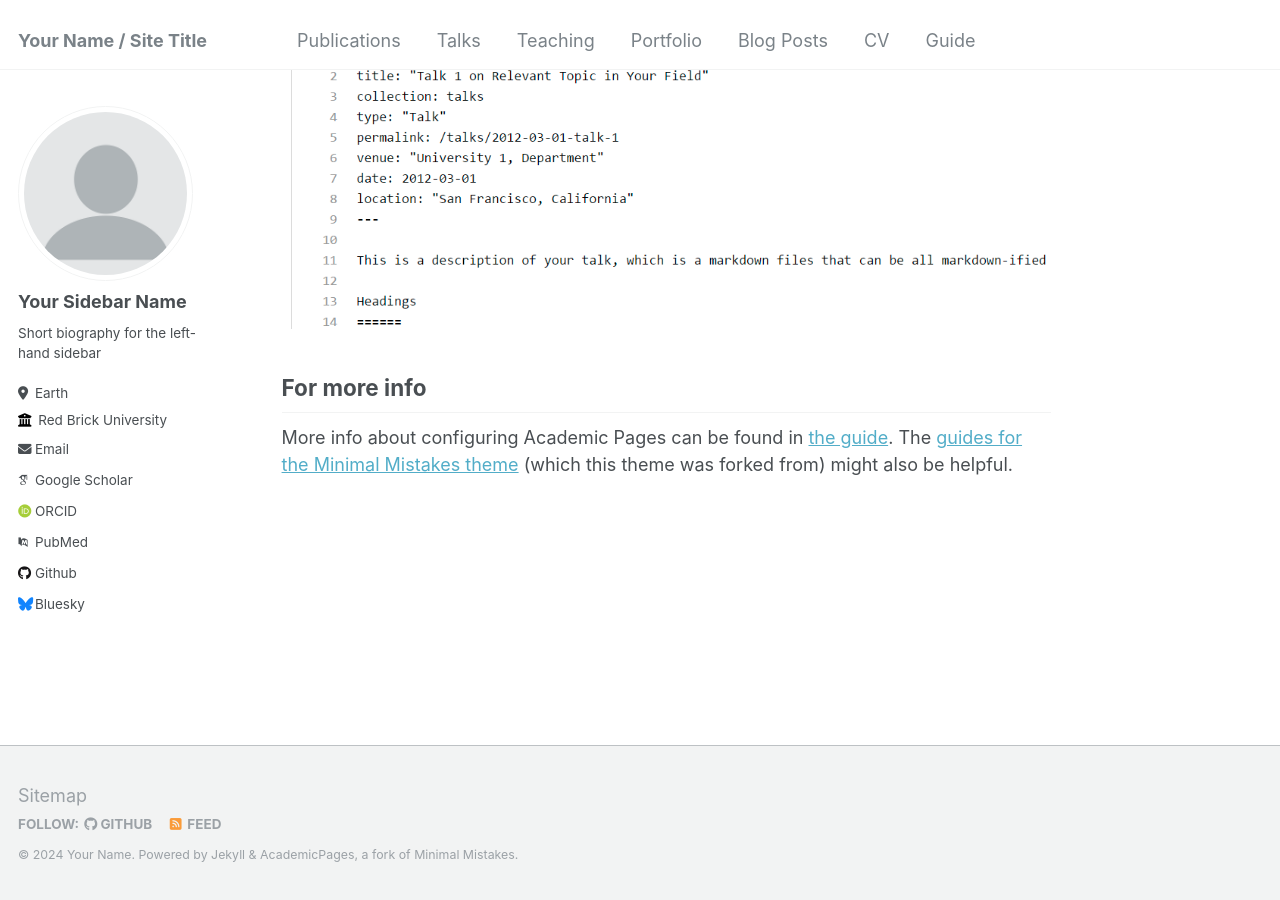
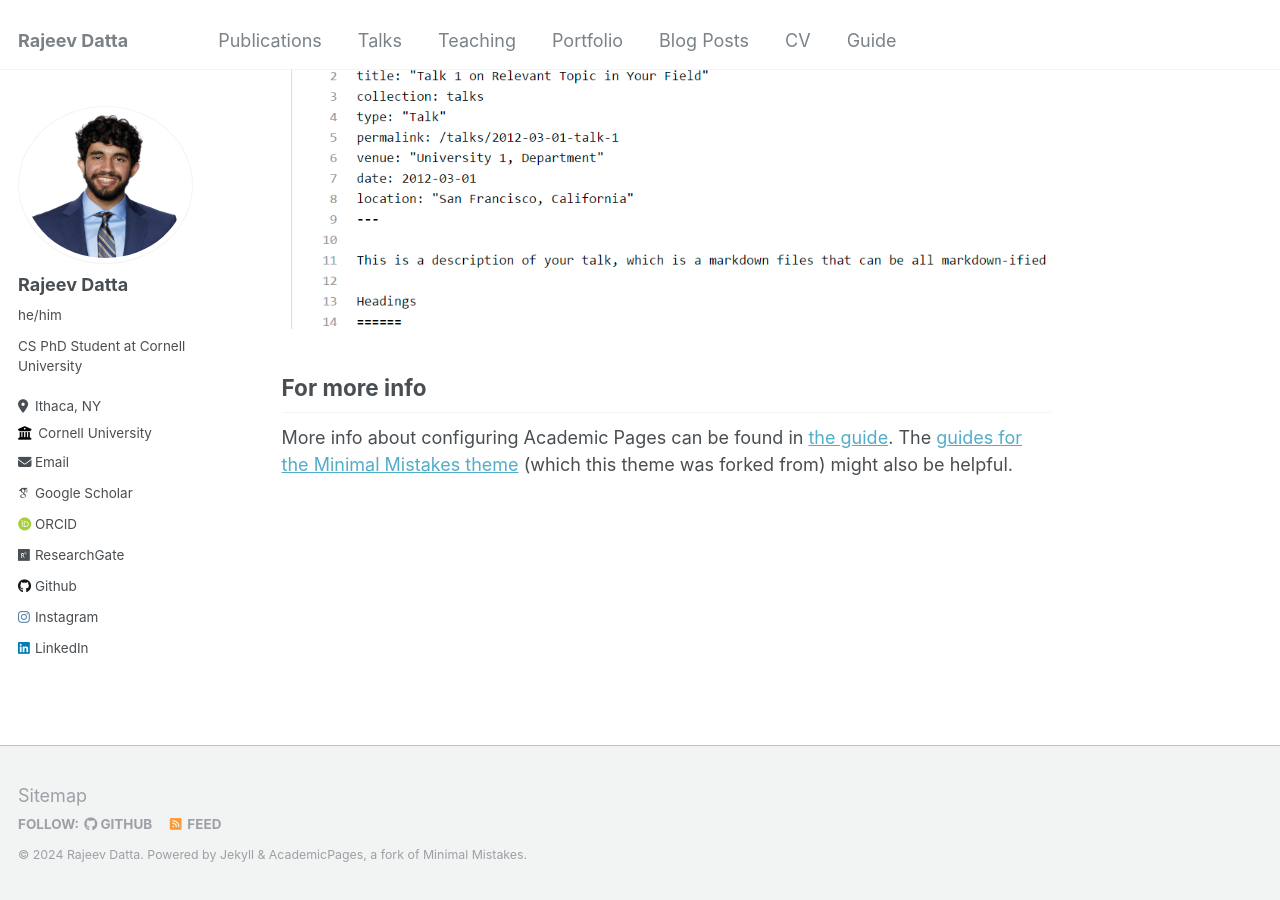
Before and after one commit to rajeev-datta/rajeev-datta.github.io, a Jekyll site: the page built from _pages/about.md, in a window 1280 px wide and 900 px high, scrolled down 2660 px. Built offline with Jekyll 4.4.1, drawn with Linux system fonts in a browser that asks for light colours; some web fonts are replaced.

Commit message:
Update _config.yml

```diff
--- a/_config.yml
+++ b/_config.yml
@@ -8,11 +8,11 @@
 
 # Basic Site Settings
 locale                   : "en-US"
-title                    : "Your Name / Site Title"
+title                    : "Rajeev Datta"
 title_separator          : "-"
-name                     : &name "Your Name"
-description              : &description "personal description"
-url                      : https://academicpages.github.io # the base hostname & protocol for your site e.g. "https://mmistakes.github.io"
+name                     : &name "Rajeev Datta"
+description              : &description "CS PhD Student at Cornell University"
+url                      : https://rajeevdatta.github.io # the base hostname & protocol for your site e.g. "https://mmistakes.github.io"
 baseurl                  : "" # the subpath of your site, e.g. "/blog"
 repository               : "academicpages/academicpages.github.io"
 
@@ -21,43 +21,43 @@ repository               : "academicpages/academicpages.github.io"
 #               Additional customization can be done by editing /_includes/author-profile.html
 author:
   # Biographic information
-  avatar           : "profile.png"
-  name             : "Your Sidebar Name"
-  pronouns         : # example: "she/her"
-  bio              : "Short biography for the left-hand sidebar"
-  location         : "Earth"
-  employer         : "Red Brick University"
+  avatar           : "formal_photo_2.jpg"
+  name             : "Rajeev Datta"
+  pronouns         : "he/him"
+  bio              : "CS PhD Student at Cornell University"
+  location         : "Ithaca, NY"
+  employer         : "Cornell University"
   uri              : # URL
-  email            : "none@example.org"
+  email            : "rd635@cornell.edu"
 
   # Academic websites
   arxiv            : # URL - Update with the correct link to your profile
-  googlescholar    : "https://scholar.google.com/citations?user=PS_CX0AAAAAJ"
+  googlescholar    : "https://scholar.google.com/citations?view_op=list_works&hl=en&authuser=2&user=_jwoNZgAAAAJ"
   impactstory      : # URL
-  orcid            : "http://orcid.org/yourorcidurl"
+  orcid            : "0009-0005-8913-4236"
   semantic         : # URL
-  pubmed           : "https://www.ncbi.nlm.nih.gov/pubmed/?term=john+snow"
-  researchgate     : # URL
+  pubmed           :
+  researchgate     : https://www.researchgate.net/profile/Rajeev-Datta
 
   # Repositories and software development
   bitbucket        : # Username - Update with your username on the site
   codepen          : # Username
   dribbble         : # Username
-  github           : "academicpages"
+  github           : "rajeev-datta"
   kaggle           : # Username
   stackoverflow    : # User number or user number and name (i.e., use "1" or "1/jeff-atwood")
 
   # Social media
-  bluesky          : "bsky.app" # Replace this with you Bluesky username
+  bluesky          : # Replace this with you Bluesky username
   facebook         : # Username
   flickr           : # Username
   foursquare       : # Username
   goodreads        : # Username
   google_plus      : # Username
   keybase          : # Username
-  instagram        : # Username
+  instagram        : "rajeevthechief" # Username
   lastfm           : # Username
-  linkedin         : # Username
+  linkedin         : "rajeev-datta-1795ba1b1" # Username
   mastodon         : # URL
   medium           : # URL
   pinterest        : # Username
@@ -121,7 +121,7 @@ yandex_site_verification :
 
 # Social Sharing
 twitter:
-  username               : &twitter
+  username               : # &twitter
 facebook:
   username               :
   app_id                 :
```
